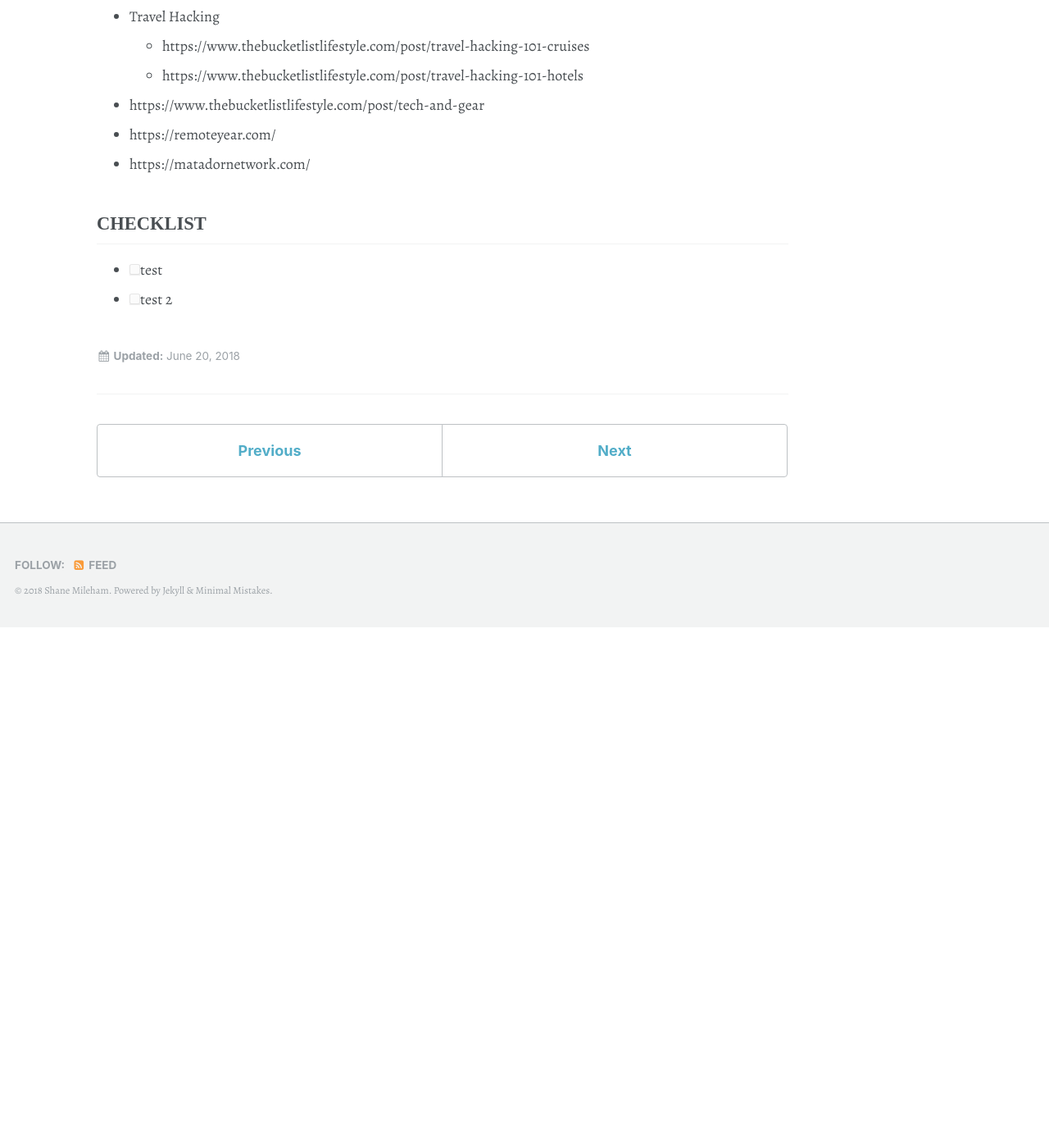
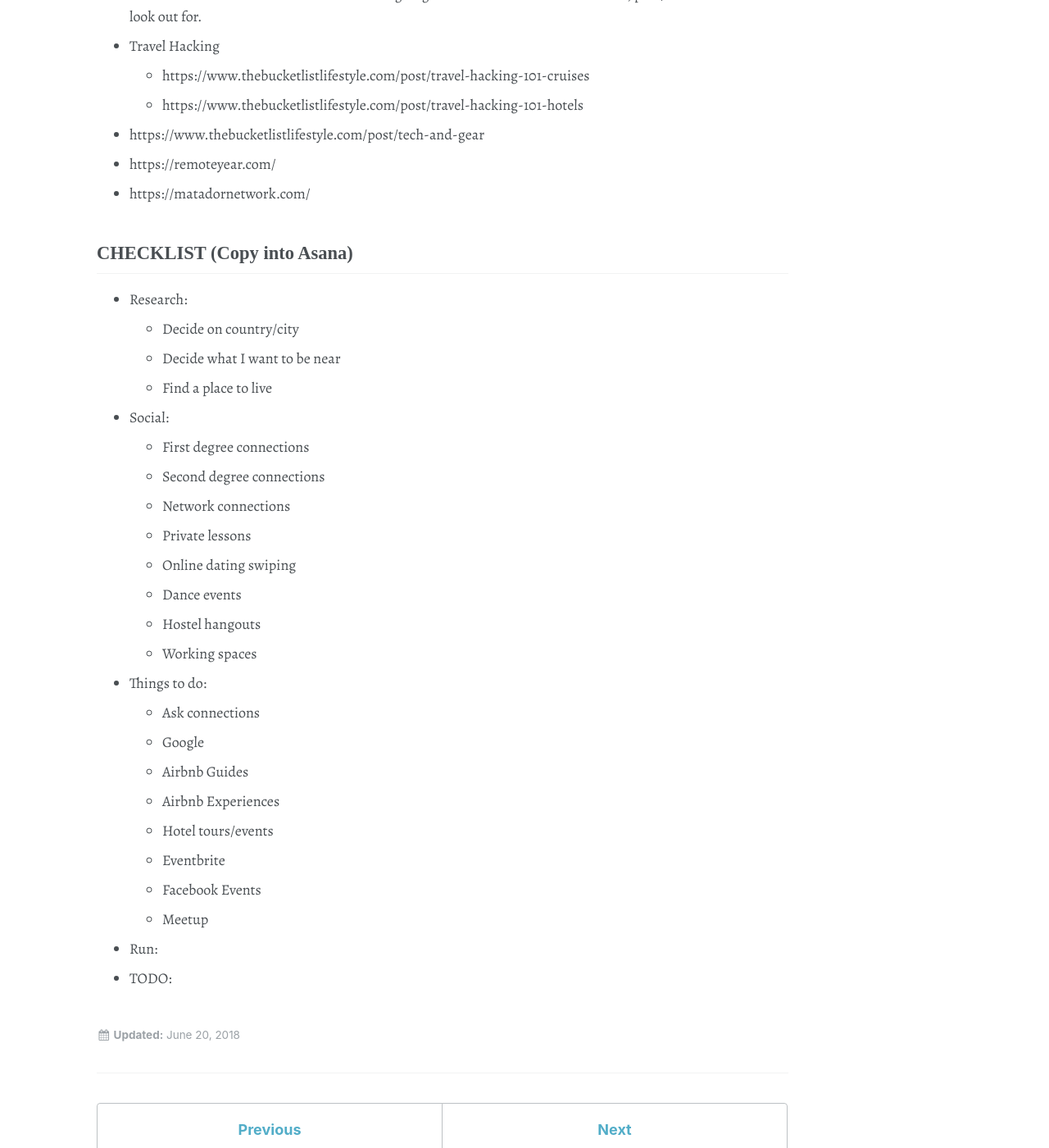
Before and after one commit to shanemileham/levelupmylife, a Jekyll site: the page built from _content/travel/planning.md, in a window 1280 px wide and 1400 px high, scrolled down 4196 px. Shown: the whole window at 82% size. Built offline with Jekyll 4.4.1, drawn with Linux system fonts in a browser that asks for light colours; some web fonts are replaced; comment, search, counter and statistics services are not loaded; before the commit the page ends 4961 px from its top, so only the background shows below that; some of the changed text lies outside the part shown.

Commit message:
Travel/planning += Checklist

```diff
--- a/_content/travel/planning.md
+++ b/_content/travel/planning.md
@@ -80,13 +80,14 @@ _Note: The [Chase Sapphire Reserve](https://creditcards.chase.com/rewards-credit
 - Couchsurfing meetups
 
 ## Finding things to do there
+- Ask connections!
 - Google things to do there
 - [Airbnb Guides](https://www.airbnb.com/things-to-do)
-- Ask connections!
+- [Airbnb experiences](https://www.airbnb.com/s/experiences)
+- [Eventbrite](https://www.eventbrite.com/)
+- Check hostels for events
 - [Facebook Events](https://www.facebook.com/events)
 - [Meetup](https://www.meetup.com/)
-- [Airbnb experiences](https://www.airbnb.com/s/experiences)
-- Check hostels for events
 
 ## Things I like to do if it exists there
 - Escape room
@@ -113,6 +114,28 @@ _Note: The [Chase Sapphire Reserve](https://creditcards.chase.com/rewards-credit
 - https://remoteyear.com/
 - https://matadornetwork.com/
 
-## CHECKLIST
-- [ ] test
-- [ ] test 2
+## CHECKLIST (Copy into Asana)
+- Research:
+  - Decide on country/city
+  - Decide what I want to be near
+  - Find a place to live
+- Social:
+  - First degree connections
+  - Second degree connections
+  - Network connections
+  - Private lessons
+  - Online dating swiping
+  - Dance events
+  - Hostel hangouts
+  - Working spaces
+- Things to do:
+  - Ask connections
+  - Google
+  - Airbnb Guides
+  - Airbnb Experiences
+  - Hotel tours/events
+  - Eventbrite
+  - Facebook Events
+  - Meetup
+- Run:
+- TODO:
```
